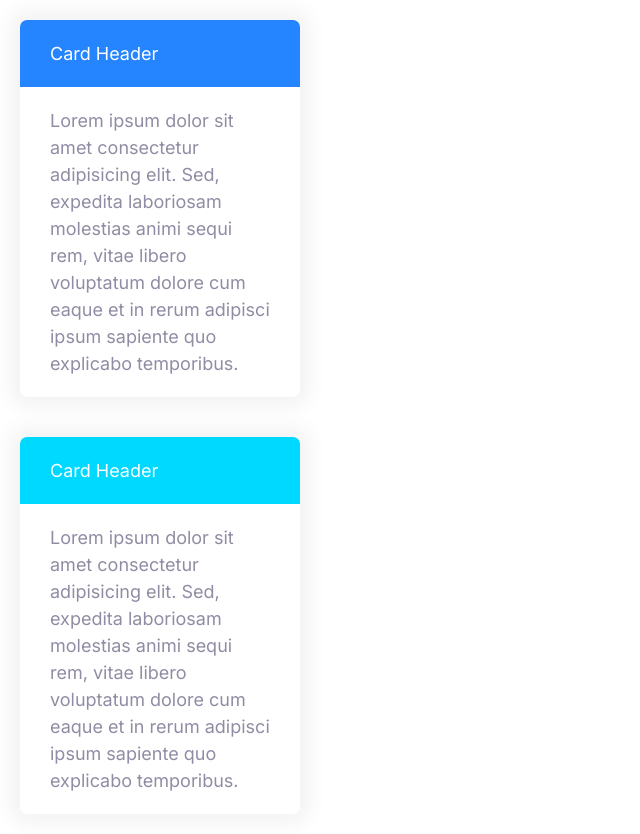
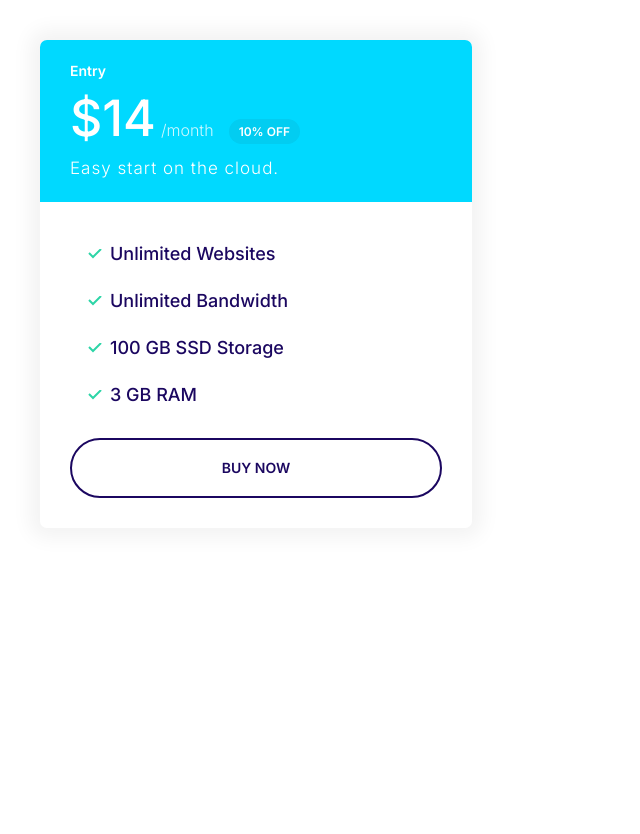
Before and after one commit to usama631/Moshify, a plain HTML site: page index.html in a window 1280 px wide. Shown: the whole page, without its empty margins (0-640 px from the left). After the commit the page ends 800 px from the top, so only its background shows below. Drawn offline with Linux system fonts and the light colour scheme.

Commit message:
Creating Cards With Plan.

```diff
--- a/css/style.css
+++ b/css/style.css
@@ -114,6 +114,7 @@ a {
 }
 .badge--small {
   font-size: 1.6rem;
+  padding: 0.5rem 1rem;
 }
 
 @media screen and (min-width: 1080px) {
@@ -291,3 +292,50 @@ for coding practice.*/
   background: var(--color-secondary);
   color: #fff;
 }
+.card--secondary .badge--secondary {
+  background: #02cdf1;
+}
+
+/* Plans */
+.plan__name {
+  font-size: 2.4rem;
+  color: #fff;
+  margin: 0;
+  font-weight: 600;
+}
+.plan__price {
+  font-size: 6rem;
+  font-weight: 500;
+}
+.plan__billing-cycle {
+  font-size: 2.4rem;
+  font-weight: 300;
+  opacity: 0.8;
+  margin-right: 1rem;
+}
+.plan__description {
+  font-size: 2rem;
+  font-weight: 300;
+  letter-spacing: 1px;
+  display: block;
+}
+
+.plan .list__item {
+  margin-bottom: 2rem;
+  font-weight: 500;
+}
+
+@media screen and (min-width: 1080px) {
+  .plan__name {
+    font-size: 1.4rem;
+  }
+  .plan__price {
+    font-size: 5rem;
+  }
+  .plan__billing-cycle {
+    font-size: 1.6rem;
+  }
+  .plan__description {
+    font-size: 1.7rem;
+  }
+}
--- a/index.html
+++ b/index.html
@@ -6,7 +6,7 @@
     <link rel="preconnect" href="https://fonts.googleapis.com" />
     <link rel="preconnect" href="https://fonts.gstatic.com" crossorigin />
     <link
-      href="https://fonts.googleapis.com/css2?family=Inter:wght@400;600;700&display=swap"
+      href="https://fonts.googleapis.com/css2?family=Inter:wght@300;400;500;600;700&display=swap"
       rel="stylesheet"
     />
     <link rel="stylesheet" href="css/normalize.css" />
@@ -18,25 +18,25 @@
     <!--Trick : h${heading  $}*3  Result: Create 3 heading with 3 sizes(h1,h2,h3)-->
     <!--Trick: ul.list>li{item $}*3 Result: Result: Create 3 unordered list-->
     <!-- 'CTRL+ALT+UP' / 'CTRL+ALT+DOWN' to select multiple cursors -->
-    <div style="width: 25%; padding: 2rem">
-      <div class="card card--primary">
-        <header class="card__header">Card Header</header>
-        <div class="card__body">
-          Lorem ipsum dolor sit amet consectetur adipisicing elit. Sed, expedita
-          laboriosam molestias animi sequi rem, vitae libero voluptatum dolore
-          cum eaque et in rerum adipisci ipsum sapiente quo explicabo
-          temporibus.
-        </div>
-      </div>
-    </div>
-    <div style="width: 25%; padding: 2rem">
-      <div class="card card--secondary">
-        <header class="card__header">Card Header</header>
-        <div class="card__body">
-          Lorem ipsum dolor sit amet consectetur adipisicing elit. Sed, expedita
-          laboriosam molestias animi sequi rem, vitae libero voluptatum dolore
-          cum eaque et in rerum adipisci ipsum sapiente quo explicabo
-          temporibus.
+    <div style="width: 40%; padding: 4rem">
+      <div class="plan">
+        <div class="card card--secondary">
+          <header class="card__header">
+            <h3 class="plan__name">Entry</h3>
+            <span class="plan__price">$14</span>
+            <span class="plan__billing-cycle">/month</span>
+            <span class="badge badge--secondary badge--small">10% OFF</span>
+            <span class="plan__description">Easy start on the cloud.</span>
+          </header>
+          <div class="card__body">
+            <ul class="list list--tick">
+              <li class="list__item">Unlimited Websites</li>
+              <li class="list__item">Unlimited Bandwidth</li>
+              <li class="list__item">100 GB SSD Storage</li>
+              <li class="list__item">3 GB RAM</li>
+            </ul>
+            <button class="btn btn--outline btn--block">Buy Now</button>
+          </div>
         </div>
       </div>
     </div>
```
